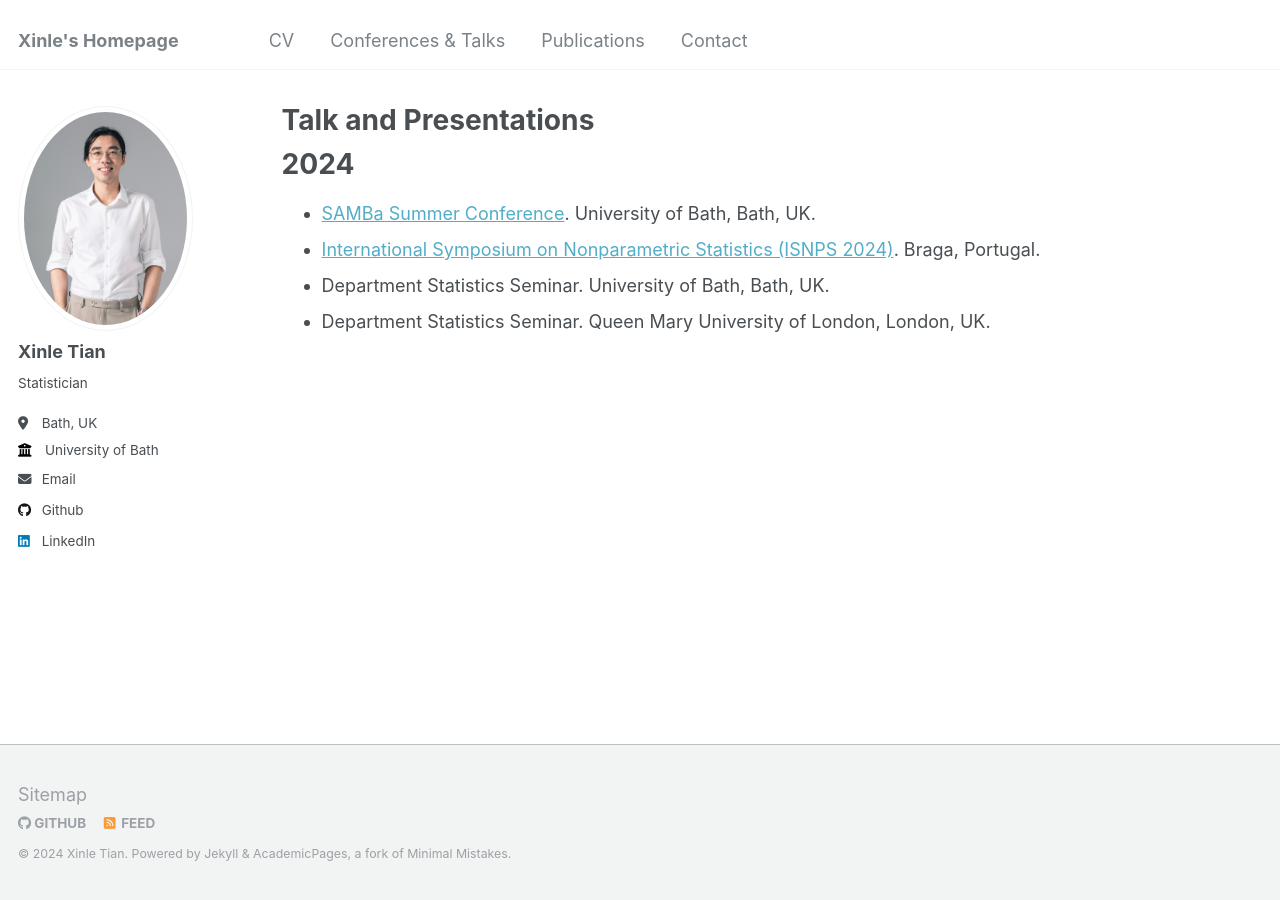
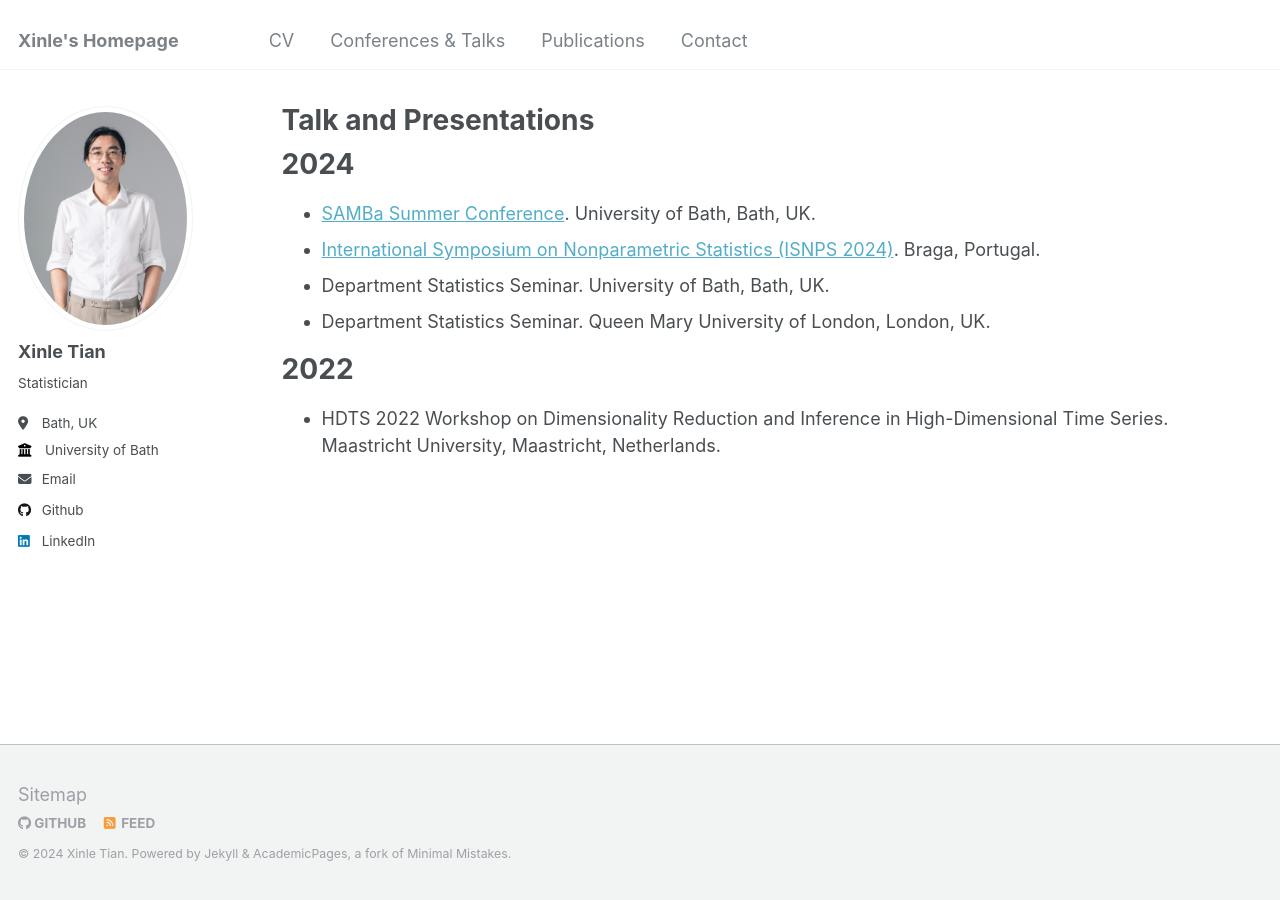
Before and after one commit to xinlet/xinlet.github.io, a Jekyll site: the page built from _pages/talks.md, in a window 1280 px wide. Built offline with Jekyll 4.4.1, drawn with Linux system fonts in a browser that asks for light colours.

Commit message:
Update talks.md

```diff
--- a/_pages/talks.md
+++ b/_pages/talks.md
@@ -13,3 +13,7 @@ author_profile: true
 * [International Symposium on Nonparametric Statistics (ISNPS 2024)](https://w3.math.uminho.pt/ISNPS2024/). Braga, Portugal.
 * Department Statistics Seminar. University of Bath, Bath, UK.
 * Department Statistics Seminar. Queen Mary University of London, London, UK.
+
+2022
+======
+* HDTS 2022 Workshop on Dimensionality Reduction and Inference in High-Dimensional Time Series. Maastricht University, Maastricht, Netherlands.
```
